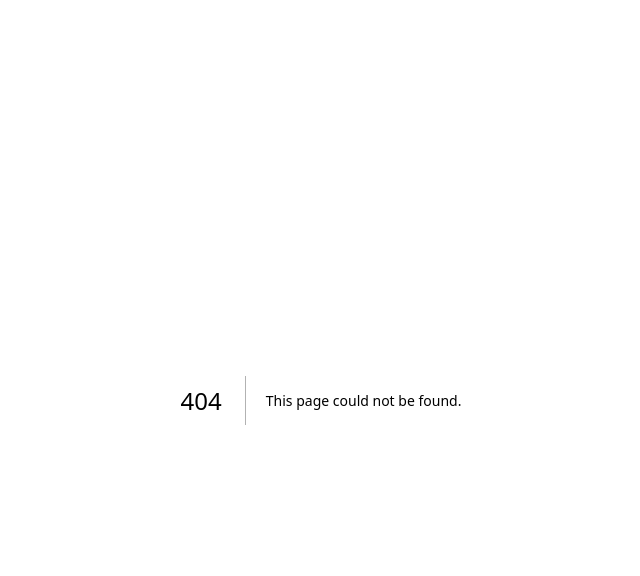
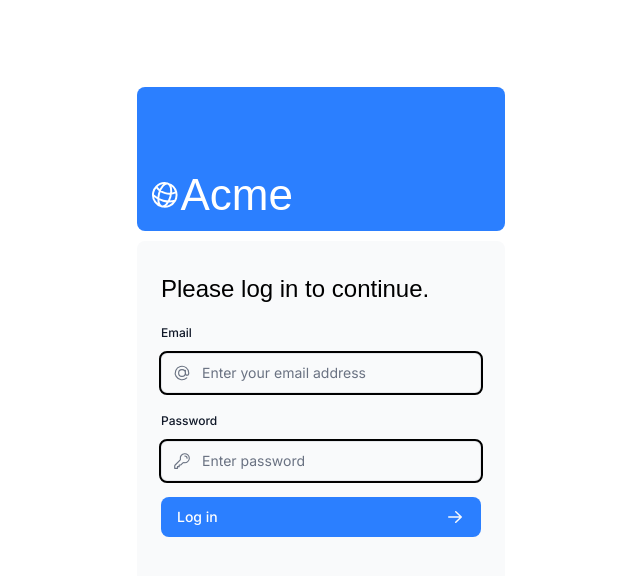
Before and after one commit to AyushRanjan1112/nextjs-dashboard, a Next.js app: page /login in a window 1280 px wide. Before the commit this address had no page. Shown: the top 576 px of the page, without its empty margins (319-959 px from the left). Built offline with nearby package versions, Linux system fonts and the light colour scheme; a web font is replaced by a local one.

Commit message:
Add login page with logo and form; update dependencies

```diff
--- /dev/null
+++ b/app/login/page.tsx
@@ -0,0 +1,20 @@
+import AcmeLogo from "@/app/ui/acme-logo";
+import LoginForm from "@/app/ui/login-form";
+import { Suspense } from "react";
+
+export default function LoginPage() {
+  return (
+    <main className="flex items-center justify-center md:h-screen">
+      <div className="relative mx-auto flex w-full max-w-[400px] flex-col space-y-2.5 p-4 md:-mt-32">
+        <div className="flex h-20 w-full items-end rounded-lg bg-blue-500 p-3 md:h-36">
+          <div className="w-32 text-white md:w-36">
+            <AcmeLogo />
+          </div>
+        </div>
+        <Suspense>
+          <LoginForm />
+        </Suspense>
+      </div>
+    </main>
+  );
+}
--- a/package.json
+++ b/package.json
@@ -13,10 +13,12 @@
     "bcrypt": "^6.0.0",
     "clsx": "^2.1.1",
     "next": "16.3.6",
+    "next-auth": "5.0.0-beta.32",
     "postgres": "^3.4.9",
     "react": "19.2.8",
     "react-dom": "19.2.8",
-    "use-debounce": "^10.1.1"
+    "use-debounce": "^10.1.1",
+    "zod": "^4.6.5"
   },
   "devDependencies": {
     "@tailwindcss/postcss": "^4",
```
Also changed, not shown: 2 other files (tests, documents, lock files or other folders).
